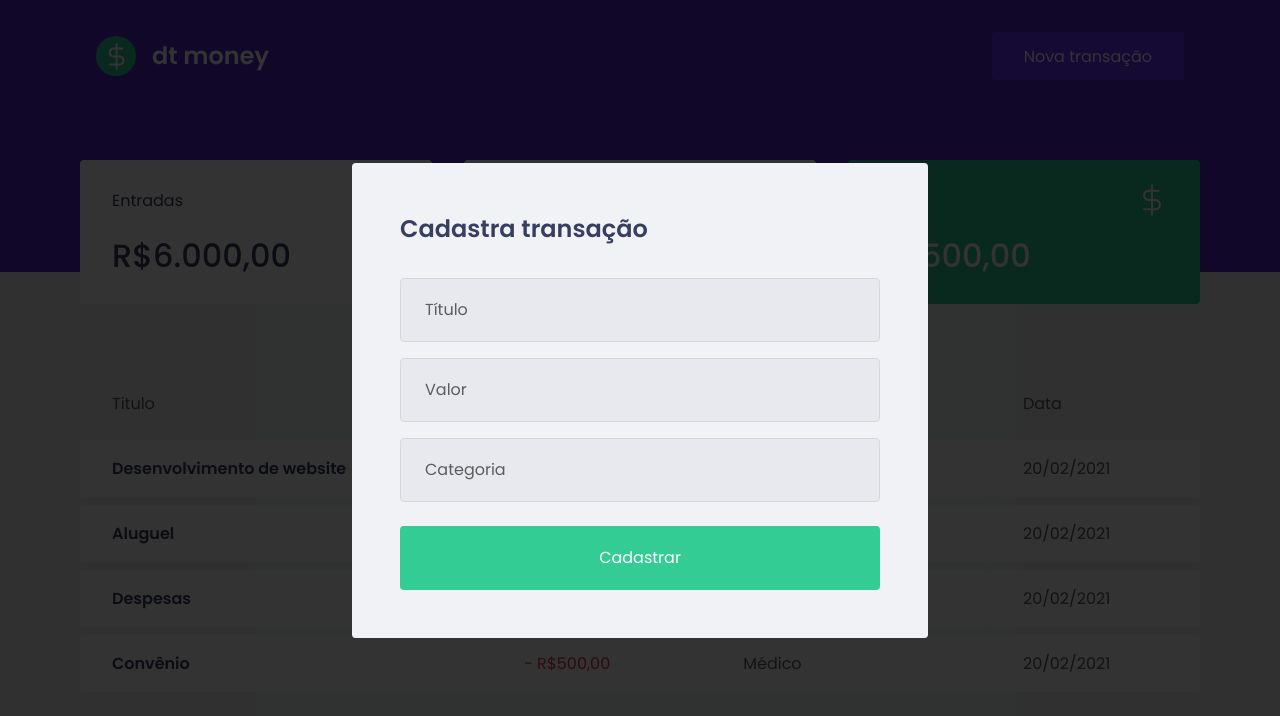
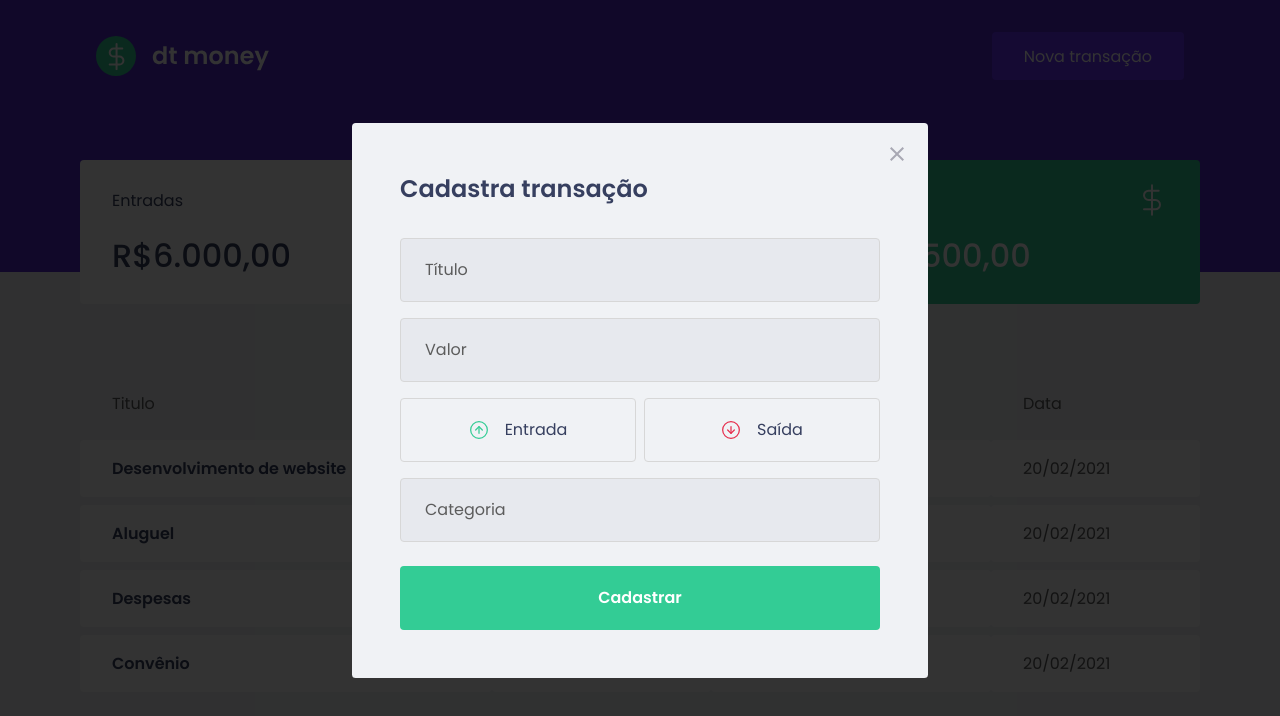
Before and after one commit to Ingridaquino/Project-React-Rocketseat, a React (Create React App) app in the folder dtmoney/: page / in a window 1280 px wide. Both pictures are taken after a click on the button "Nova transação". Shown: the top 716 px of the page. Built offline with nearby package versions, Linux system fonts and the light colour scheme; no server answers; what miragejs would draw is missing.

Commit message:
Adicionando a biblioteca Polished

```diff
--- a/dtmoney/src/components/NewTransactionModal/index.tsx
+++ b/dtmoney/src/components/NewTransactionModal/index.tsx
@@ -1,5 +1,8 @@
 import Modal from 'react-modal';
-import { Container } from './styles';
+import incomeImg from '../../assets/income.svg';
+import outcomeImg from '../../assets/outcome.svg';
+import closeImg from '../../assets/close.svg';
+import { Container, TransactionTypeContainer } from './styles';
 
 
 interface NewTransactionModalProps {
@@ -16,12 +19,28 @@
             className="react-modal-content"
         >
 
+            <button type="button" onClick={onRequestClose} className="react-modal-close">
+                <img src={closeImg} alt="Fechar Modal " />
+            </button>
+
             <Container>
                 <h2>Cadastra transação</h2>
 
                 <input type="text" placeholder="Título" />
 
                 <input type="number" placeholder="Valor" />
+
+                <TransactionTypeContainer>
+                    <button type="button">
+                        <img src={incomeImg} alt="Entrada" />
+                        <span>Entrada</span>
+                    </button>
+
+                    <button type="button">
+                        <img src={outcomeImg} alt="Saída" />
+                        <span>Saída</span>
+                    </button>
+                </TransactionTypeContainer>
 
                 <input type="text" placeholder="Categoria" />
 
--- a/dtmoney/src/components/NewTransactionModal/styles.ts
+++ b/dtmoney/src/components/NewTransactionModal/styles.ts
@@ -1,4 +1,5 @@
-import styled from 'styled-components'
+import styled from 'styled-components';
+import { darken } from 'polished';
 
 export const Container = styled.form`
     h2{
@@ -39,7 +40,48 @@
         border: 0;
         font-size: 1rem;
         margin-top: 1.5rem;
+        font-weight: 600;
+        transition: filter 0.2s;
+        cursor: pointer;
 
-        cursor: pointer;
+        &:hover {
+            filter: brightness(0.9);
+        }
     }
 `;
+
+export const TransactionTypeContainer = styled.div`
+    margin: 1rem 0;
+    display: grid;
+    grid-template-columns: 1fr 1fr;
+    gap: 0.5rem;
+
+    button[type="button"]{
+        display: flex;
+        align-items: center;
+        justify-content: center;
+
+        height:4rem;
+        border: 1px solid #d7d7d7;
+        border-radius:0.25rem;
+
+        background: transparent;
+
+        &:hover{
+            border-color: ${darken(0.1, '#d7d7d7')};
+        }
+
+        img {
+            width: 20px;
+            height: 20px;
+        }
+
+        span {
+            display: inline-block;
+            margin-left: 1rem;
+            font-size: 1rem;
+            color: var(--text-title);
+        }
+
+    }
+`;
--- a/dtmoney/src/styles/global.ts
+++ b/dtmoney/src/styles/global.ts
@@ -85,5 +85,19 @@
 
       }
 
+      .react-modal-close {
+        position: absolute;
+        right: 1.5rem;
+        top: 1.5rem;
+        border: 0;
+        background: transparent;
+
+        transition: filter 0.2s;
+
+        &:hover {
+          filter: brightness(0.8);
+        }
+      }
+
 `
 ;
--- /dev/null
+++ b/package.json
@@ -0,0 +1,5 @@
+{
+  "dependencies": {
+    "polished": "^4.1.4"
+  }
+}
```
Also changed, not shown: 1 other file (tests, documents, lock files or other folders).
